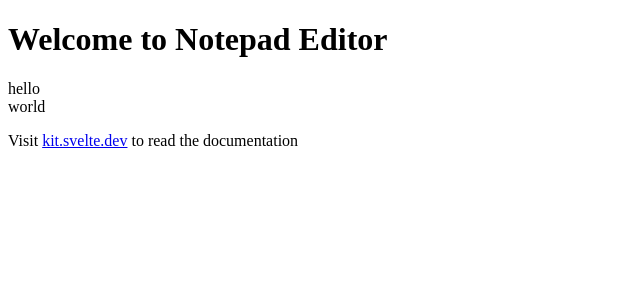
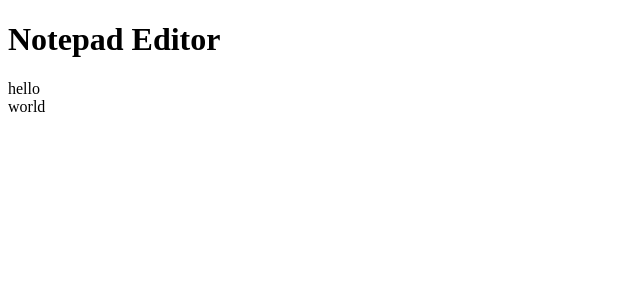
Before and after one commit to graeme-lockley/notepad-editor, a SvelteKit app: page / in a window 1280 px wide. Shown: the top 300 px of the page, without its empty margins (0-640 px from the left). Built offline with nearby package versions, Linux system fonts and the light colour scheme.

Commit message:
refactor: tidy up

```diff
--- a/src/routes/+page.svelte
+++ b/src/routes/+page.svelte
@@ -8,8 +8,6 @@
 	content.append('world');
 </script>
 
-<h1>Welcome to Notepad Editor</h1>
+<h1>Notepad Editor</h1>
 
 <Notepad {content} />
-
-<p>Visit <a href="https://kit.svelte.dev">kit.svelte.dev</a> to read the documentation</p>
```
